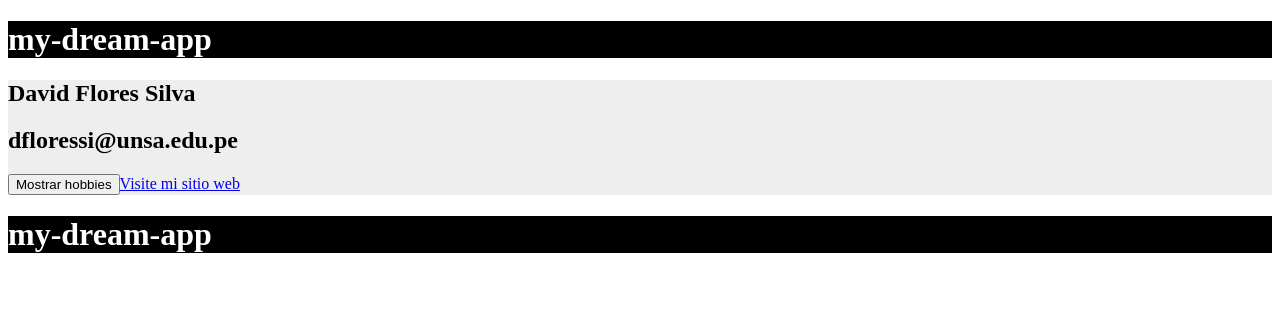
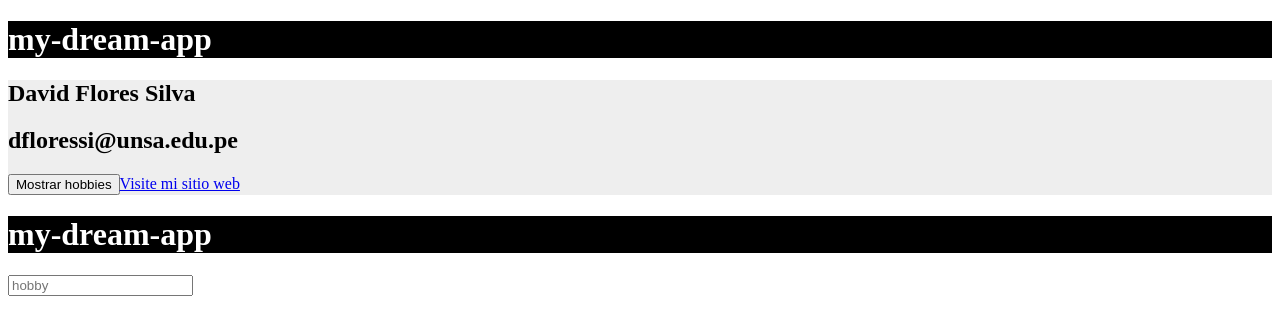
Before and after one commit to David-Flores-Silva/AngularRA, an Angular app in the folder proyectoAngular/my-dream-app/: page / in a window 1280 px wide. Shown: the top 334 px of the page. Built offline with nearby package versions, Linux system fonts and the light colour scheme.

Commit message:
se agrego un input para hobbys

```diff
--- a/proyectoAngular/my-dream-app/src/app/app.component.html
+++ b/proyectoAngular/my-dream-app/src/app/app.component.html
@@ -20,3 +20,7 @@
 <div class="black">
   <h1>{{title}}</h1>
 </div>
+
+<form (submit)="newHobby(hobby)">
+  <input #hobby type = "text" placeholder="hobby">
+</form>
--- a/proyectoAngular/my-dream-app/src/app/app.component.ts
+++ b/proyectoAngular/my-dream-app/src/app/app.component.ts
@@ -26,4 +26,11 @@ export class AppComponent {
   toggleHobbies(){
     this.showHobbies = !this.showHobbies;
   }
+
+  newHobby(hobby: { value: string; }){
+    //console.log(hobby.value);
+    this.hobbys.push(hobby.value);
+    hobby.value="";
+    return false;
+  }
 }
```
